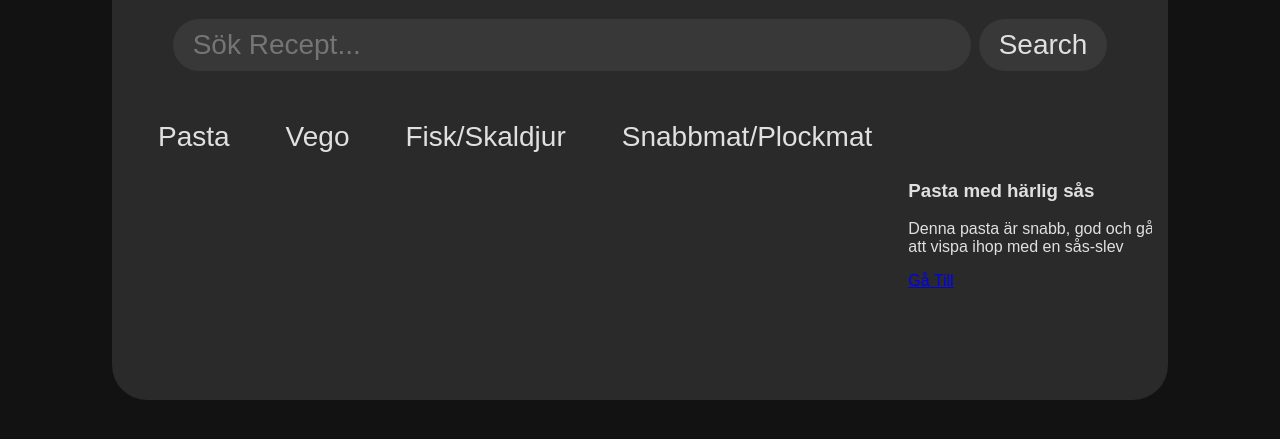
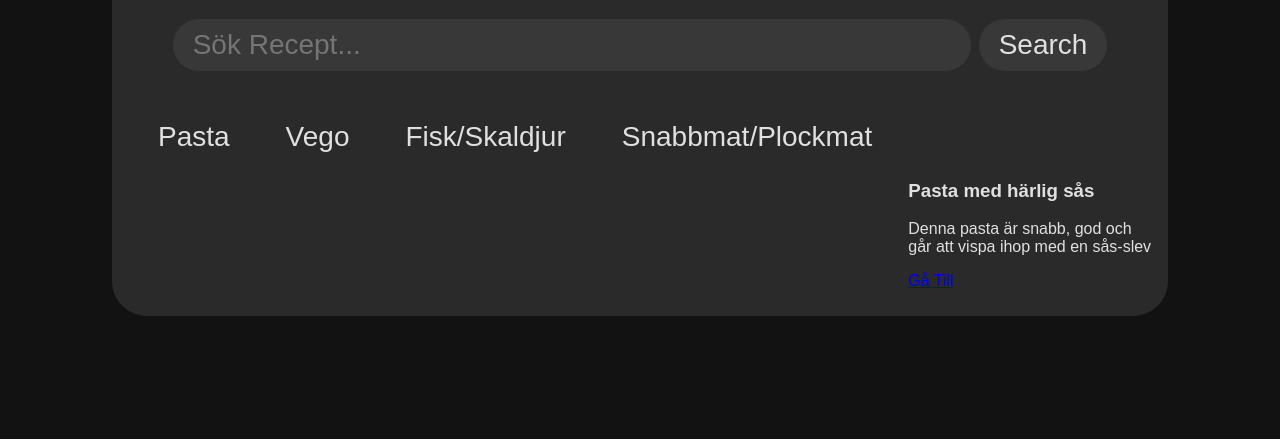
Before and after one commit to davve48/odin-recipes, a plain HTML site: page index.html in a window 1280 px wide. Shown: the part 87-526 px from the top of the page. Drawn offline with Linux system fonts and the light colour scheme.

```diff
--- a/styles.css
+++ b/styles.css
@@ -160,7 +160,7 @@
 }
 
 .cards {
-  display: grid;
+  display: inline;
   grid-template-columns: repeat(auto-fit, minmax(260px, 1fr));
   gap: 28px;
   width: 100%;
```
Also changed, not shown: index.html (+1 -0 lines).
